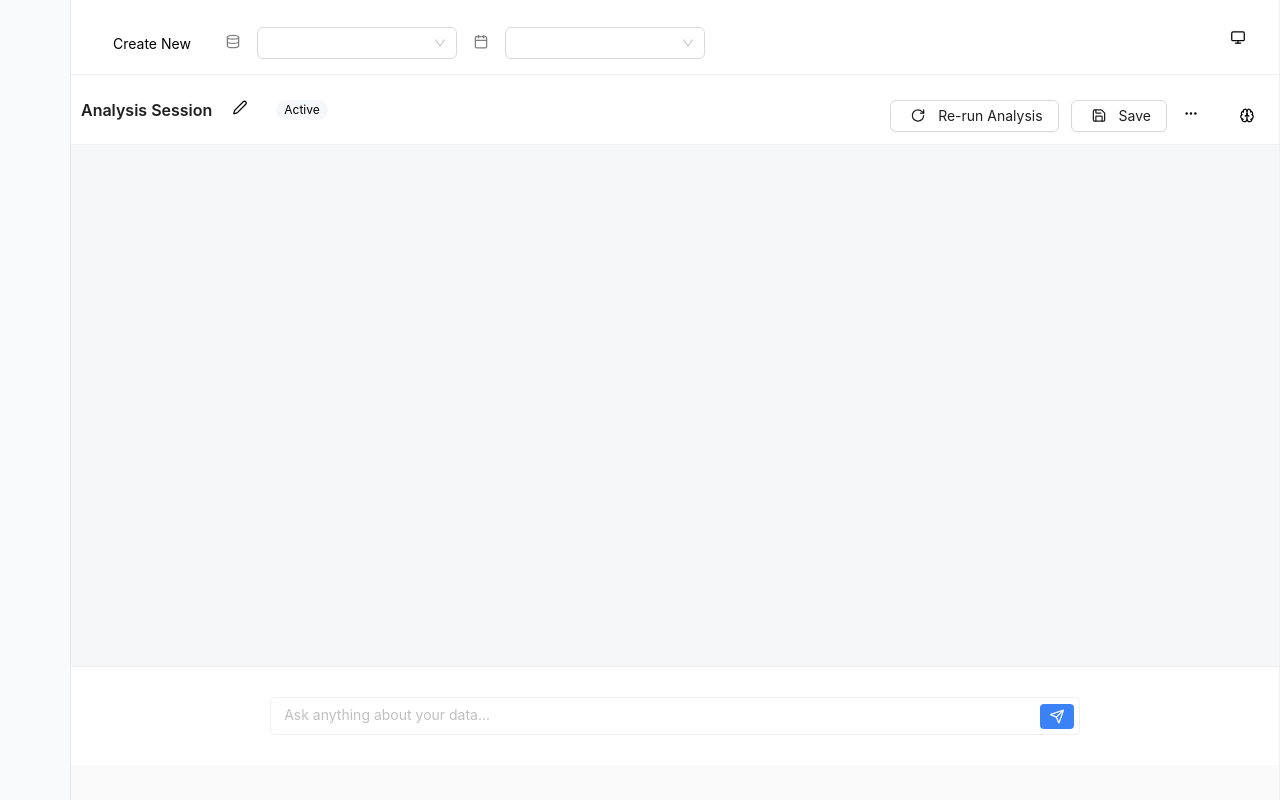
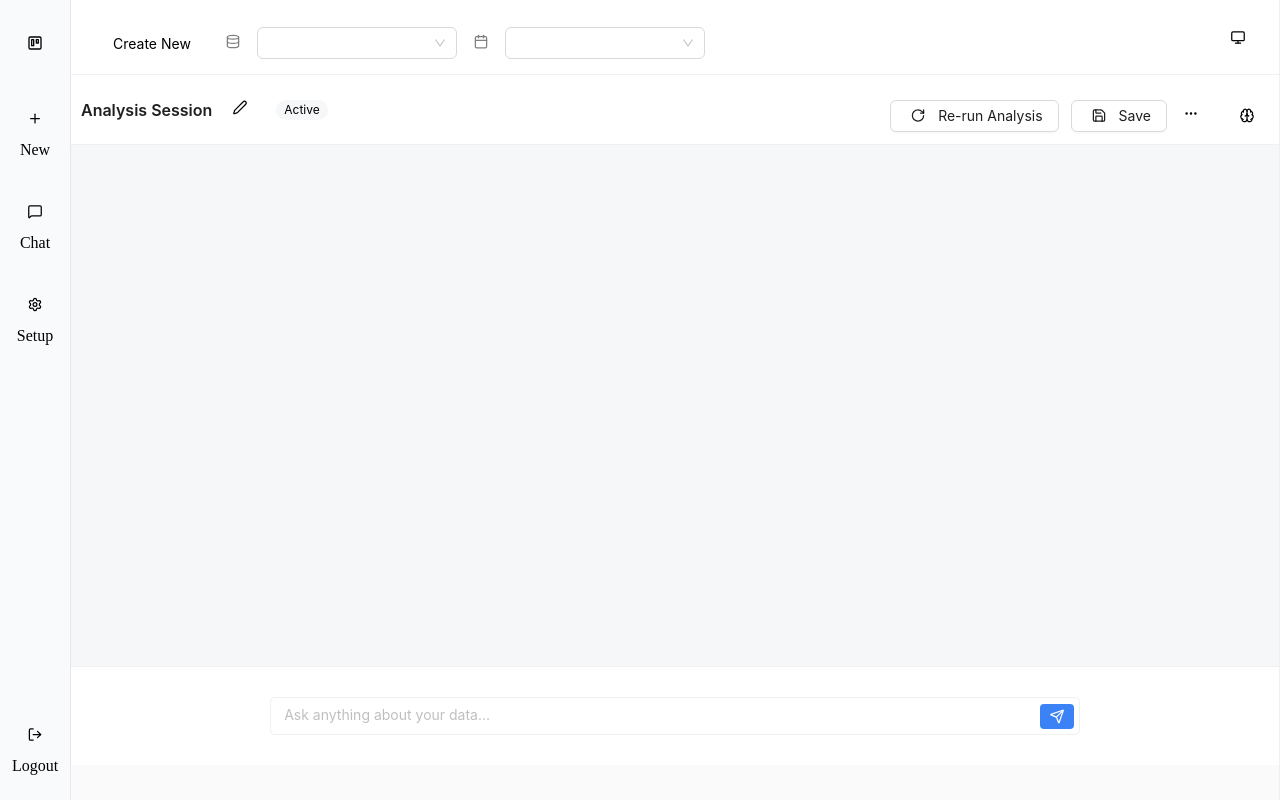
Before and after one commit to vaidyavd0910/AgenticBI, a React (Vite) app: page /chatPage in a window 1280 px wide. Built offline with nearby package versions, Linux system fonts and the light colour scheme.

Commit message:
ui ready just css remains

```diff
--- a/src/components/staticSidebar/StaticSidebar.css
+++ /dev/null
@@ -1,11 +0,0 @@
-.sidebar {
-  width: 70px;
-  height: 100vh;
-  background-color: #f8fafc;
-  display: flex;
-  flex-direction: column;
-  align-items: center;
-  padding-top: 10px;
-  border-right: 1px solid #e5e7eb;
-  position: fixed;
-}
--- a/src/components/staticSidebar/StaticSidebar.jsx
+++ b/src/components/staticSidebar/StaticSidebar.jsx
@@ -1,10 +1,40 @@
 import React from "react";
-import './StaticSidebar.css';
+import styles from "./StaticSidebar.module.css"; // Import as module
+import { LogOut, MessageSquare, Plus, Settings } from "lucide-react";
+import { LuTrello } from "react-icons/lu";
 
 const StaticSidebar = () => {
   return (
-    <div className="sidebar">
+    <div className={styles.sidebar}>
+        <div className={styles.upperContainer}>
+            <div className={styles.logoContainer}>
+               <div className={styles.tabContainer}>
+                    <div className={styles.icon}><LuTrello height={'60'}/></div>
+                    </div>
+            </div>
+            <div>
+                <div className={styles.sidebarItem}>
+                    <div className={styles.tabContainer}>
+                    <div className={styles.icon}><Plus height={'15'}/></div>
+                    <span>New</span>
+                    </div>
+                    <div className={styles.tabContainer}>
+                    <div className={styles.icon}><MessageSquare height={'15'}/></div>
+                    <span>Chat</span>
+                    </div>  <div className={styles.tabContainer}>
+                    <div className={styles.icon}><Settings height={'15'}/></div>
+                    <span>Setup</span>
+                    </div>
+                </div>
+            </div>
+        </div>
+        <div className={styles.logoutContainer}>
+            <div className={styles.tabContainer}>
+                <div className={styles.icon}><LogOut height={'15'}/></div>
+                <span>Logout</span>
+            </div>
 
+        </div>
     </div>
   );
 };
--- /dev/null
+++ b/src/components/staticSidebar/StaticSidebar.module.css
@@ -0,0 +1,60 @@
+.sidebar {
+  width: 70px;
+  height: 100vh;
+  background-color: #f8fafc;
+  display: flex;
+  flex-direction: column;
+  align-items: center;
+  padding-top: 10px;
+  border-right: 1px solid #e5e7eb;
+  position: fixed;
+}
+
+.logoContainer{
+  display: flex;
+  align-items: center;
+  justify-content: center;
+  margin-top: 10px;
+}
+.upperContainer{
+  display:flex;
+  flex-direction: column;
+  gap: 30px;
+}
+
+.tabContainer{
+  display: flex;
+  flex-direction: column;
+  align-items: center;
+  width: 100%;
+  gap: 5px;
+  margin: 5px;
+}
+
+.icon{
+  display: flex;
+  align-items: center;
+  justify-content: center;
+  padding: 10px;
+}
+
+.icon:hover{
+  background-color: #e5e7eb;
+  border-radius: 6px;}
+
+.sidebarItem{
+  display: flex;
+  flex-direction: column;
+  align-items: center;
+  cursor: pointer;
+  width: 100%;
+  gap:25px
+}
+.logoutContainer{
+  display: flex;
+  align-items: center;
+  justify-content: center;
+  padding: 10px;
+  margin-top: auto;
+  margin-bottom: 20px;
+}
--- a/src/layouts/chatSectionLayout/ChatSectionLayout.jsx
+++ b/src/layouts/chatSectionLayout/ChatSectionLayout.jsx
@@ -7,17 +7,14 @@ import StaticSidebar from '../../components/staticSidebar/staticSidebar';
 export const ChatSectionLayout = ({ isSidebarExpanded, setIsSidebarExpanded }) => {
   return (
     <div className={styles.mainAppContainer}>
-      {/* Left Fixed Sidebar */}
       <div className={styles.leftSidebar}>
         <StaticSidebar />
       </div>
 
-      {/* Middle Content */}
       <div className={styles.mainContent}>
         <Outlet />
       </div>
 
-      {/* Right Expandable Sidebar */}
       <div
         className={`${styles.rightSidebar} ${
           isSidebarExpanded ? styles.expanded : styles.collapsed
```
